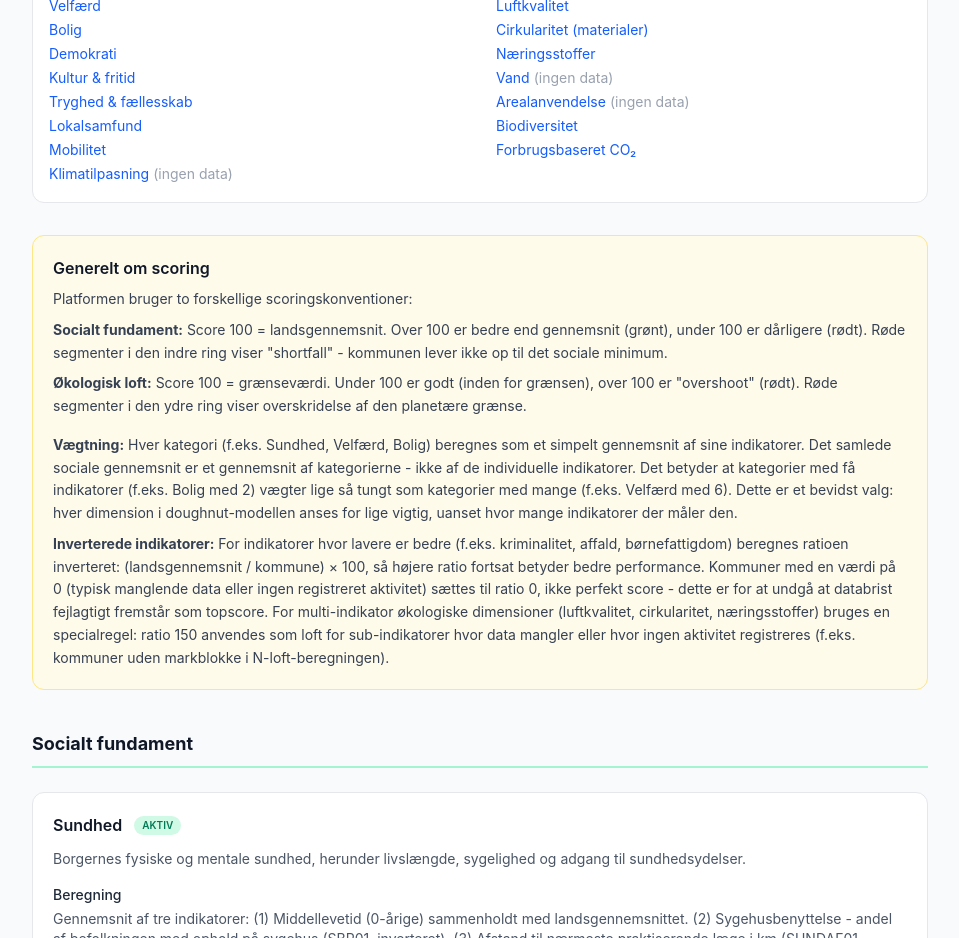
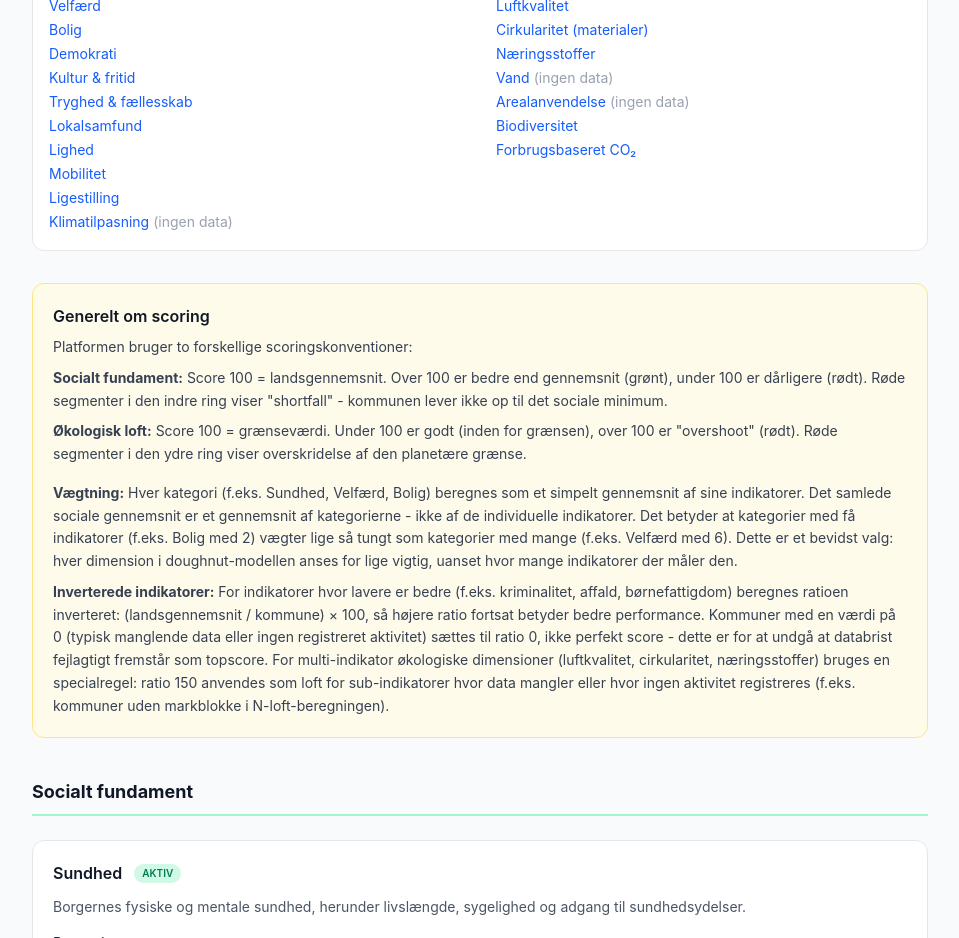
Before and after one commit to augustseptimius-beep/doughnut, a Next.js app in the folder webapp/: page /metode in a window 1280 px wide. Shown: the part 780-1718 px from the top of the page, without its empty margins (160-1119 px from the left). Built offline with nearby package versions, Linux system fonts and the light colour scheme.

Commit message:
Indikator opdatering

```diff
--- a/webapp/app/metode/page.tsx
+++ b/webapp/app/metode/page.tsx
@@ -77,19 +77,19 @@ const SOCIAL_METHODS: Record<string, MethodInfo> = {
   },
   uddannelse: {
     id: "uddannelse",
-    scoring: "Gennemsnit af to indikatorer: (1) Andel af 30-34-årige med kompetencegivende uddannelse (HFUDD10, direkte). (2) Andel af 25-29-årige med kun grundskole (HFUDD11, inverteret - lavere er bedre). Score 100 = landsgennemsnit.",
-    boundary: "Socialt fundament: alle borgere bør have adgang til uddannelse. EU-mål: 45% af 25-34-årige med videregående uddannelse i 2030.",
-    dataYear: "2023-2024",
-    limitations: "De to indikatorer måler komplementære aspekter: højtuddannede og lavtuddannede. Fanger ikke uddannelseskvalitet eller frafald undervejs.",
-    csvFile: "doughnut_scores.csv + uddannelse_extra_scores.csv",
+    scoring: "Gennemsnit af ni indikatorer: (1) Andel af 30-34-årige med kompetencegivende uddannelse (HFUDD10, direkte). (2) Andel af 25-29-årige med kun grundskole (HFUDD11, inverteret). (3) Karaktergennemsnit folkeskolens afgangseksamen (UVM GS/KARA/KARAGNS, direkte). (4) Andel elever med >10% fravær (UVM GS/ELEVFRAV/FRAVAAR, inverteret). (5) Forventet ungdomsuddannelseskompetence (UVM GS/PROFMOD/PROFMOD, direkte). (6) Læreplads-søgende med afsluttet grundforløb (UVM EUD/PRAK/SØG, direkte). (7) Klassekvotient grundskole (KVOTIEN, inverteret). (8) Normering daginstitution 3-5 år (BOERN8, inverteret). (9) Andel pædagoguddannede i daginstitutioner (BOERN1 kode 460, direkte). Score 100 = landsgennemsnit.",
+    boundary: "Socialt fundament: alle borgere bør have adgang til uddannelse og et kvalitetsfuldt læringsmiljø. EU-mål: 45% af 25-34-årige med videregående uddannelse i 2030.",
+    dataYear: "2022-2024",
+    limitations: "Karaktergennemsnit afspejler ikke kun skolekvalitet men også socioøkonomisk baggrund. Klassekvotienter og normering fanger kvantitative mål, ikke undervisningskvalitet. UVM-data dækker skoleår 2023/2024 som seneste.",
+    csvFile: "doughnut_scores.csv + uddannelse_extra_scores.csv + uvm_scores.csv + lokalsamfund_extra_scores.csv",
   },
   velfaerd: {
     id: "velfaerd",
-    scoring: "Gennemsnit af syv indikatorer: disponibel indkomst, beskæftigelsesfrekvens, børnefattigdom (inverteret, LABY07), Gini-koefficient (inverteret), lavindkomst (inverteret, LABY07), udsatte børn og unge (inverteret, BU43) og unge uden for uddannelse/beskæftigelse - NEET (inverteret, NEET1). Hver indikator normaliseres mod landsgennemsnittet (score 100 = gennemsnit). For inverterede indikatorer bruges formlen: (landsgennemsnit / kommune) * 100.",
+    scoring: "Gennemsnit af syv indikatorer: disponibel indkomst, beskæftigelsesfrekvens, børnefattigdom (inverteret, LABY07), udsatte børn og unge (inverteret, BU43), NEET (inverteret, NEET1), relativ fattigdom (inverteret, IFOR12P) og underretninger om børn (inverteret, UND2). Score 100 = landsgennemsnit. NB: Gini og lavindkomst er flyttet til dimensionen Lighed.",
     boundary: "Socialt fundament: materielle levevilkår der sikrer værdigt liv for alle. Ingen absolut grænse - relativ til landsgennemsnit.",
     dataYear: "2022-2024",
-    limitations: "Børnefattigdom (LABY07) og lavindkomst (LABY07) kommer fra samme DST-tabel og kan korrelere. Disponibel indkomst justerer ikke for købekraft mellem kommuner. BU43 og NEET dækker forskellige aldersgrupper (0-22 og 16-24).",
-    csvFile: "doughnut_scores.csv + velfaerd_extra_scores.csv",
+    limitations: "Børnefattigdom (LABY07) og relativ fattigdom (IFOR12P) overlapper. Disponibel indkomst justerer ikke for købekraft mellem kommuner. BU43 og NEET dækker forskellige aldersgrupper (0-22 og 16-24).",
+    csvFile: "doughnut_scores.csv + velfaerd_extra_scores.csv + lighed_scores.csv + underretning_scores.csv",
   },
   bolig: {
     id: "bolig",
@@ -101,7 +101,7 @@ const SOCIAL_METHODS: Record<string, MethodInfo> = {
   },
   demokrati: {
     id: "demokrati",
-    scoring: "1 indikator: Stemmedeltagelse ved kommunalvalget 2021 (LABY08/KVBPCT, direkte ratio til landsgennemsnit). Score 100 = landsgennemsnit.",
+    scoring: "1 indikator: Stemmedeltagelse ved kommunalvalget 2021 (LABY08/KVBPCT, direkte ratio til landsgennemsnit). Score 100 = landsgennemsnit. NB: Kønsbalance i ledelse er flyttet til dimensionen Ligestilling.",
     boundary: "Socialt fundament: aktivt demokratisk medborgerskab. Alle borgere bør have mulighed for og lyst til at deltage i den demokratiske proces.",
     dataYear: "2021",
     limitations: "Måler kun formel valgdeltagelse - ikke bredere politisk deltagelse som borgermøder, lokalt engagement eller civilsamfundsaktivitet. Valgdeltagelse varierer strukturelt: højere i kommuner med velstillet, ældre befolkning. Opdateres kun hvert 4. år ved kommunalvalg.",
@@ -125,11 +125,27 @@ const SOCIAL_METHODS: Record<string, MethodInfo> = {
   },
   lokalsamfund: {
     id: "lokalsamfund",
-    scoring: "Gennemsnit af seks indikatorer: (1) Idrætsfaciliteter pr. 10.000 indb. (IDRFAC01, direkte). (2) Klassekvotient grundskole (KVOTIEN, inverteret). (3) Normering daginstitution 3-5 år (BOERN8, inverteret). (4) Kommunale idrætsudgifter pr. indb. (IDRFIN02, direkte). (5) Udgifter til frivillige foreninger pr. indb. (REGK31 funktion 33873, direkte). (6) Andel pædagoguddannede i daginstitutioner (BOERN1 kode 460, direkte). Score 100 = landsgennemsnit.",
+    scoring: "Gennemsnit af tre indikatorer: (1) Idrætsfaciliteter pr. 10.000 indb. (IDRFAC01, direkte). (2) Kommunale idrætsudgifter pr. indb. (IDRFIN02, direkte). (3) Udgifter til frivillige foreninger pr. indb. (REGK31 funktion 33873, direkte). Score 100 = landsgennemsnit. NB: Klassekvotient, normering og pædagoguddannede er flyttet til dimensionen Uddannelse.",
     boundary: "Socialt fundament: nærhed til velfungerende basale services er en forudsætning for et godt hverdagsliv - uanset om man bor i by eller på land.",
     dataYear: "2022-2024",
-    limitations: "Dækker ikke alle relevante services (indkøb). BOERN8 (normering) og BOERN1 (uddannelse) er komplementære mål for daginstitutionskvalitet - normering dækker kvantitet, uddannelse dækker personalekvalitet. Klassekvotienter fanger ikke undervisningskvalitet.",
-    csvFile: "lokalsamfund_extra_scores.csv",
+    limitations: "Dækker ikke alle relevante services (indkøb). Idrætsudgifter og idrætsfaciliteter kan korrelere. Udgifter til frivillige foreninger er en proxy for kommunens investering i civilsamfund, ikke for faktisk foreningsaktivitet.",
+    csvFile: "lokalsamfund_scores.csv + lokalsamfund_extra_scores.csv",
+  },
+  lighed: {
+    id: "lighed",
+    scoring: "Gennemsnit af to indikatorer: (1) Gini-koefficient (IFOR41, inverteret - lavere ulighed er bedre). (2) Andel med indkomst under 60% af medianindkomsten (LABY07, inverteret). Score 100 = landsgennemsnit.",
+    boundary: "Socialt fundament: en rimelig fordeling af ressourcer og muligheder er grundlaget for et sammenhængende samfund.",
+    dataYear: "2022",
+    limitations: "Begge indikatorer er fra DST og baseret på skatteregistre. Gini og lavindkomst er korrelerede mål - kommuner med høj ulighed har typisk også høj andel lavindkomst. Data er 2 år forsinket.",
+    csvFile: "doughnut_scores.csv",
+  },
+  ligestilling: {
+    id: "ligestilling",
+    scoring: "1 indikator: Andel kvinder i lønmodtager-lederstillinger (RAS301 SOCIO=15, direkte ratio til landsgennemsnit). Score 100 = landsgennemsnit. Baseline er national andel (~36%), ikke 50%.",
+    boundary: "Socialt fundament: lige muligheder uanset køn på arbejdsmarkedet og i ledelse.",
+    dataYear: "2023",
+    limitations: "Måler kun kønsdimensionen i ledelse - ikke løngab, branchefordeling eller andre ligestillingsmål. Andelen af kvinder i ledelse afhænger af kommunens erhvervsstruktur (fx industritunge kommuner har typisk færre kvinder i ledelse).",
+    csvFile: "lighed_scores.csv",
   },
   mobilitet: {
     id: "mobilitet",
--- a/webapp/lib/shared.ts
+++ b/webapp/lib/shared.ts
@@ -494,13 +494,13 @@ export const SOCIAL_CATEGORIES: SocialCategory[] = [
     id: "uddannelse",
     name: "Uddannelse",
     description: "Adgang til og gennemførelse af uddannelse for alle aldersgrupper - grundlag for personlig udvikling og samfundsdeltagelse.",
-    indicatorIds: ["education", "low_education", "exam_grade", "high_absence", "youth_education", "apprenticeship"],
+    indicatorIds: ["education", "low_education", "exam_grade", "high_absence", "youth_education", "apprenticeship", "class_size", "daycare_ratio", "educated_staff"],
   },
   {
     id: "velfaerd",
     name: "Velfærd",
     description: "Materiel levevilkår, indkomst, beskæftigelse og social sikring - de grundlæggende betingelser for et godt liv.",
-    indicatorIds: ["disposable_income", "employment", "child_poverty", "gini", "low_income", "vulnerable_children", "neet", "poverty_relative", "child_notifications"],
+    indicatorIds: ["disposable_income", "employment", "child_poverty", "vulnerable_children", "neet", "poverty_relative", "child_notifications"],
   },
   {
     id: "bolig",
@@ -512,7 +512,7 @@ export const SOCIAL_CATEGORIES: SocialCategory[] = [
     id: "demokrati",
     name: "Demokrati",
     description: "Borgernes deltagelse i det formelle demokrati og kommunalpolitik. Valgdeltagelse er det mest direkte mål for demokratisk engagement på lokalt niveau.",
-    indicatorIds: ["voter_turnout", "gender_leadership"],
+    indicatorIds: ["voter_turnout"],
   },
   {
     id: "kultur_fritid",
@@ -529,14 +529,26 @@ export const SOCIAL_CATEGORIES: SocialCategory[] = [
   {
     id: "lokalsamfund",
     name: "Lokalsamfund",
-    description: "Nærhed til velfungerende basale services: pasning, undervisning, idrætsfaciliteter, kommunal investering i nærområdet og støtte til det lokale foreningsliv.",
-    indicatorIds: ["sports_facilities", "class_size", "daycare_ratio", "sports_spending", "civil_society", "educated_staff"],
+    description: "Nærhed til velfungerende basale services: idrætsfaciliteter, kommunal investering i nærområdet og støtte til det lokale foreningsliv.",
+    indicatorIds: ["sports_facilities", "sports_spending", "civil_society"],
+  },
+  {
+    id: "lighed",
+    name: "Lighed",
+    description: "Fordelingen af indkomst og materielle ressourcer i kommunen - et mål for strukturel ulighed og sociale skel.",
+    indicatorIds: ["gini", "low_income"],
   },
   {
     id: "mobilitet",
     name: "Mobilitet",
     description: "Adgang til bæredygtig og effektiv transport for alle borgere uanset geografi og økonomi.",
     indicatorIds: ["commute_distance", "public_transport"],
+  },
+  {
+    id: "ligestilling",
+    name: "Ligestilling",
+    description: "Kønsbalance og lige muligheder i kommunen - herunder repræsentation på arbejdsmarkedet og i ledelse.",
+    indicatorIds: ["gender_leadership"],
   },
   {
     id: "klimatilpasning",
```
Also changed, not shown: 3 other files (tests, documents, lock files or other folders).
